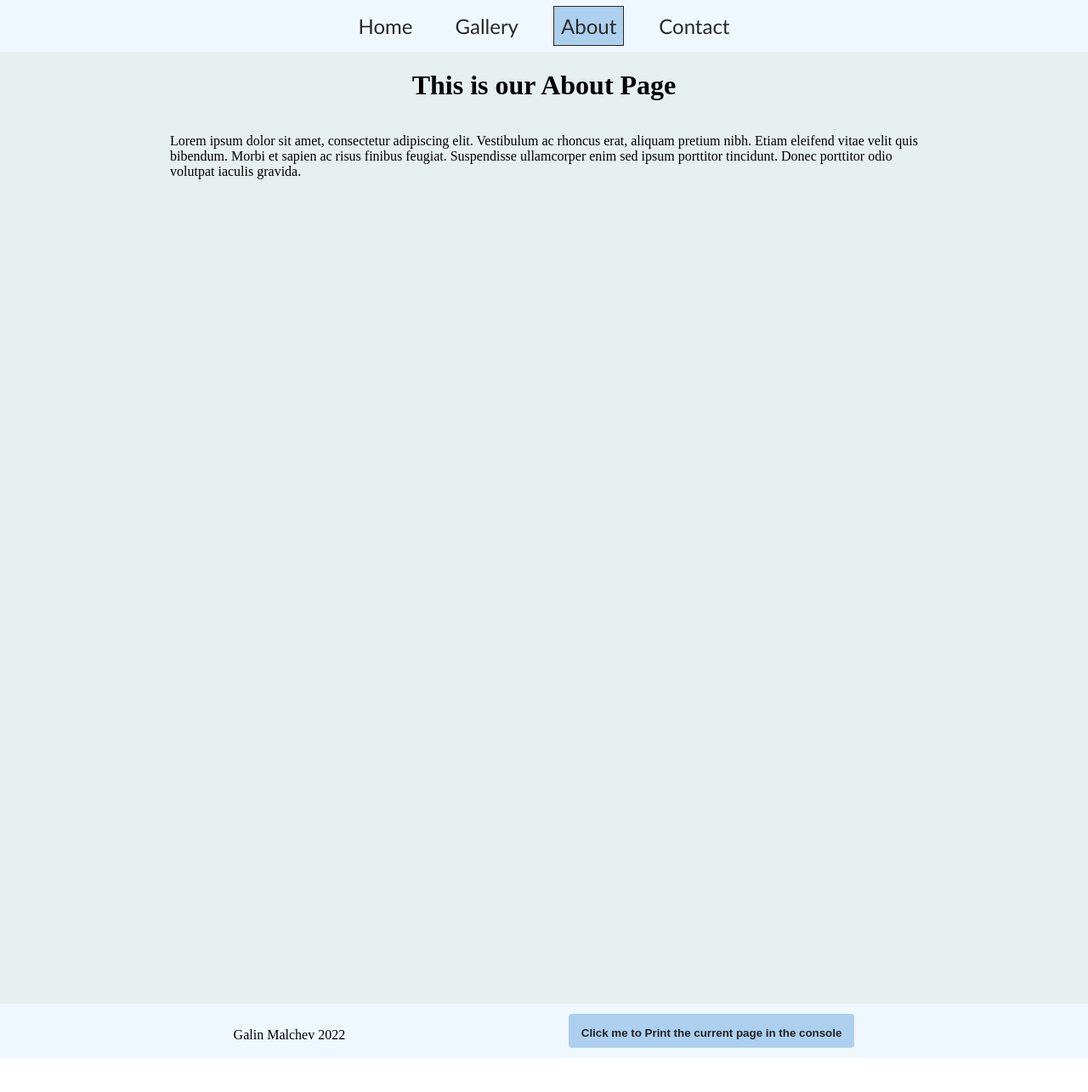
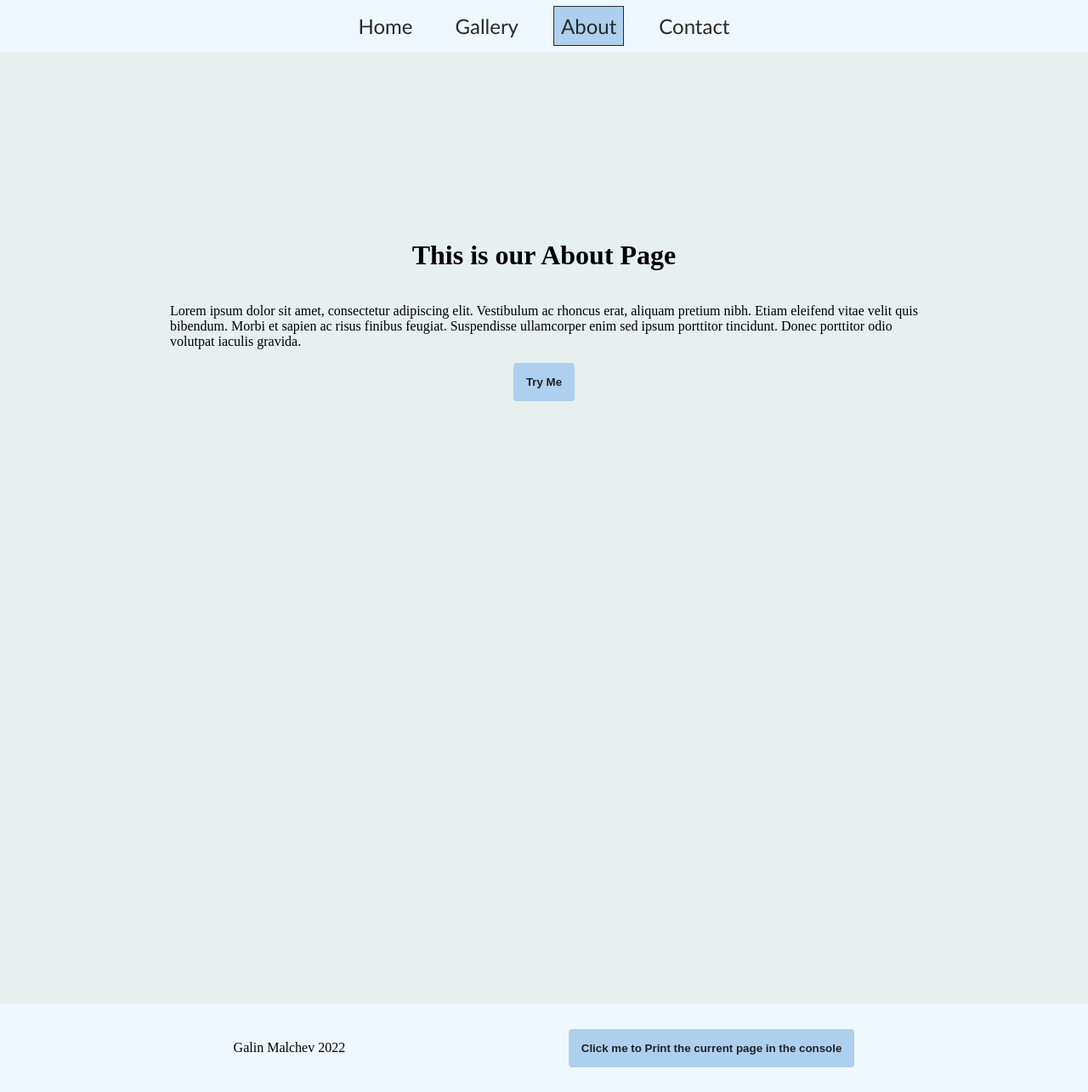
Before and after one commit to Zulaxy/assignment1, a React (Create React App) app: page /about in a window 1280 px wide. Shown: the whole page at 85% size. Before the commit the page ends 1245 px from the top, so only its background shows below. Built offline with nearby package versions, Linux system fonts and the light colour scheme.

Commit message:
changed styling of navbar, added a toggle button in about

```diff
--- a/src/components/About.js
+++ b/src/components/About.js
@@ -1,9 +1,16 @@
-import React from "react";
+import React, { useState } from "react";
 
-import styles from './About.module.css'
+import styles from "./About.module.css";
 
 const About = () => {
-  return <div className={styles.about}>
+  const [toggle, setToggle] = useState(false);
+
+  const clickHandler = () => {
+    setToggle((prevToggle) => !prevToggle);
+  };
+
+  return (
+    <div className={styles.about}>
       <h1>This is our About Page</h1>
       <p>
         Lorem ipsum dolor sit amet, consectetur adipiscing elit. Vestibulum ac
@@ -12,7 +19,12 @@ const About = () => {
         ullamcorper enim sed ipsum porttitor tincidunt. Donec porttitor odio
         volutpat iaculis gravida.
       </p>
-    </div>;
+      <button onClick={clickHandler} className={styles.toggle__btn}>
+        Try Me
+      </button>
+      {toggle && <p>There is more information showing here</p>}
+    </div>
+  );
 };
 
 export default About;
--- a/src/components/About.module.css
+++ b/src/components/About.module.css
@@ -1,7 +1,17 @@
 .about {
-    display: flex;
-    flex-direction: column;
-    align-items: center;
-    justify-content: center;
-    padding: 0 200px;
+  display: flex;
+  flex-direction: column;
+  align-items: center;
+  justify-content: center;
+  padding: 200px;
 }
+
+.toggle__btn {
+  border: none;
+  padding: 15px;
+  background-color: #acd0ee;
+  color: rgb(33, 33, 36);
+  font-weight: 800;
+  border-radius: 0.3em;
+  cursor: pointer;
+}
--- a/src/components/Contact.js
+++ b/src/components/Contact.js
@@ -4,6 +4,7 @@ import styles from "./Contact.module.css";
 
 const Contact = () => {
   return (
+
       <div className={styles.contact__form}>
         <form>
           <input required type="text" placeholder="Name"></input>
@@ -13,9 +14,12 @@ const Contact = () => {
             rows="8"
             placeholder="Submit your question"
           ></textarea>
-        <button className={styles.contact__button}>Submit your question</button>
+          <button className={styles.contact__button}>
+            Submit your question
+          </button>
         </form>
       </div>
+
   );
 };
 
--- a/src/components/Contact.module.css
+++ b/src/components/Contact.module.css
@@ -3,6 +3,7 @@
   flex-direction: column;
   align-items: center;
   justify-content: center;
+  padding: 30px;
 }
 
 form {
@@ -24,6 +25,7 @@ textarea {
   margin: 10px 0px;
   font-size: 14px;
   padding-left: 10px;
+  resize: none;
 }
 
 .contact__button {
--- a/src/layout/Footer.js
+++ b/src/layout/Footer.js
@@ -6,7 +6,7 @@ import styles from "./Footer.module.css";
 const Footer = () => {
   return (
     <div className={styles.footer}>
-      <p>Galin Malchev 2022</p>
+      <p classname={styles.text}>Galin Malchev 2022</p>
       <button
       className={styles.footer__button}
         onClick={() => {
--- a/src/layout/Footer.module.css
+++ b/src/layout/Footer.module.css
@@ -1,9 +1,10 @@
 .footer {
   padding: 12px;
   background-color: aliceblue;
-  height: 5vh;
+  height: 10vh;
   display: flex;
   justify-content: space-evenly;
+  align-items: center;
 }
 
 .footer__button {
@@ -15,3 +16,7 @@
   border-radius: 0.3em;
   cursor: pointer;
 }
+
+.text {
+  text-align: center;
+}
--- a/src/layout/NavBar.module.css
+++ b/src/layout/NavBar.module.css
@@ -44,6 +44,7 @@
 
   .nav__links li {
     margin: 0 0.5rem;
+    padding: 0.1rem;
   }
 
   .nav__links a {
```
Lines whose indentation alone changed are shown as unchanged.
